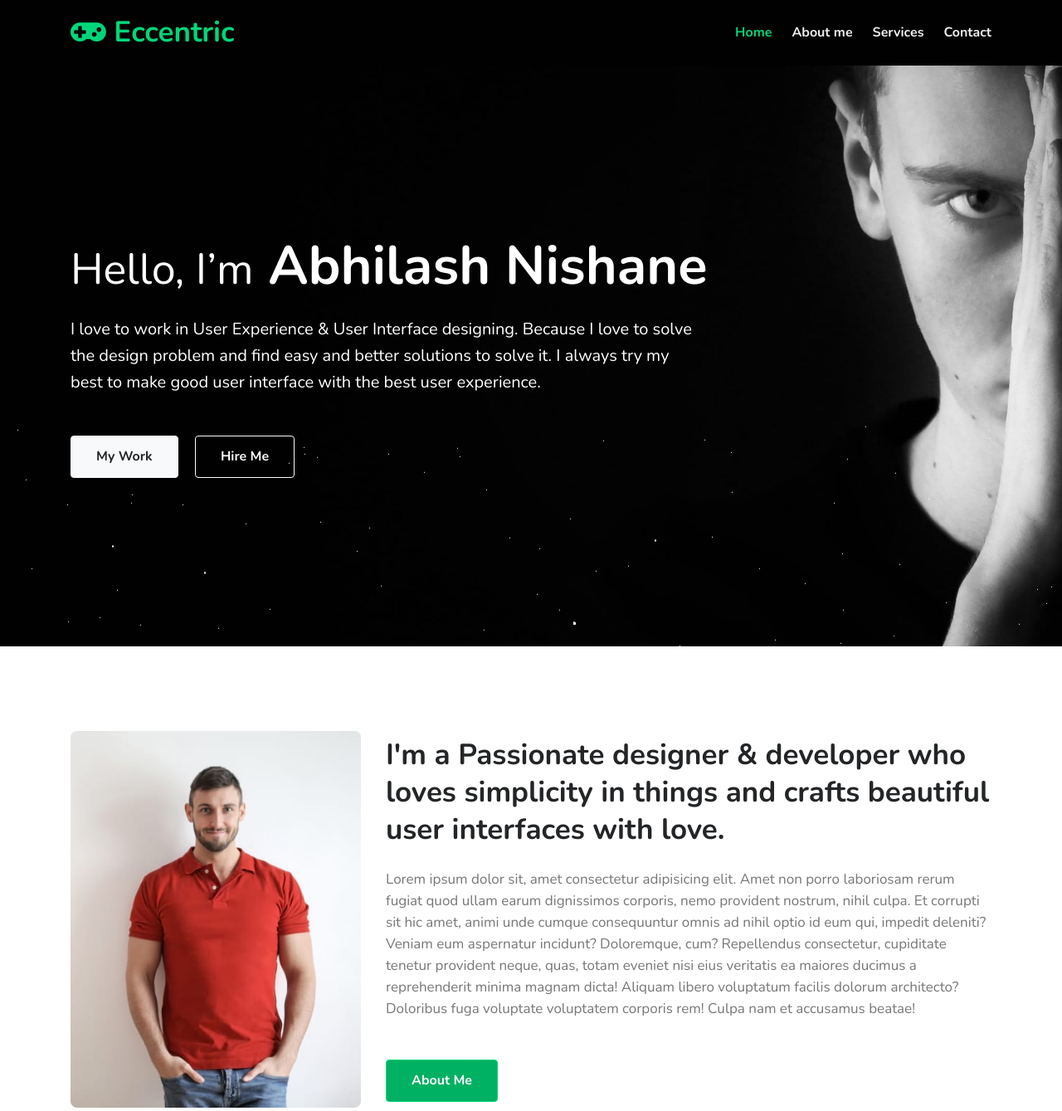
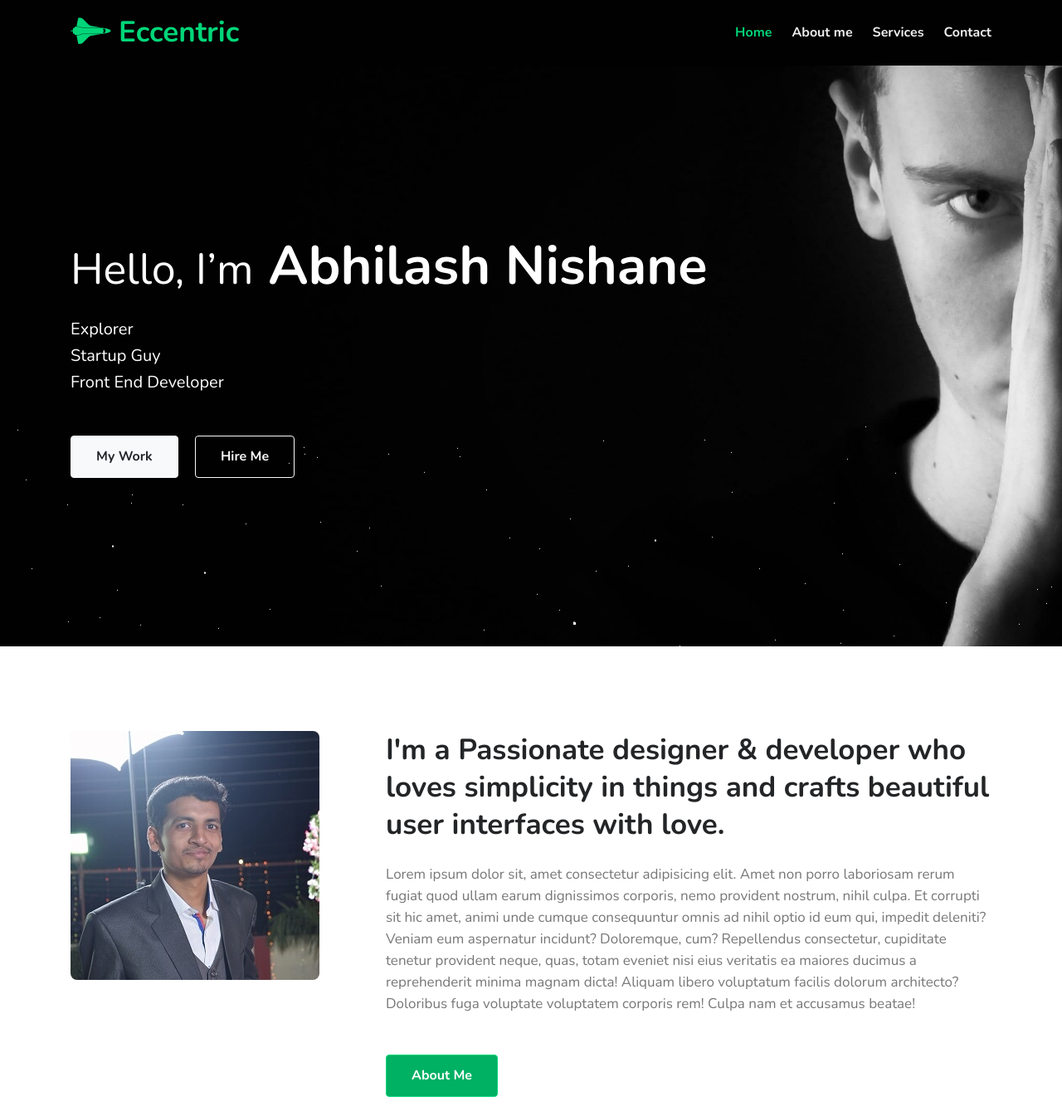
Before and after one commit to abhilashnishane/abhilashnishane.github.io, a plain HTML site: page index.html in a window 1280 px wide. Shown: the top 1339 px of the page at 83% size. Drawn offline with nearby package versions, Linux system fonts and the light colour scheme.

Commit message:
one pic added

```diff
--- a/index.html
+++ b/index.html
@@ -22,7 +22,7 @@
   <div class="w3l-header" id="home">
     <div class="container">
       <nav class="navbar navbar-expand-lg navbar-dark pl-0 pr-0">
-        <a class="navbar-brand m-0" href="index.html"><span class="fa fa-gamepad"></span> Eccentric </a>
+        <a class="navbar-brand m-0" href="index.html"><span class="fa fa-space-shuttle"></span> Eccentric </a>
         <!-- if logo is image enable this
             <a class="navbar-brand" href="#index.html">
                 <img src="image-path" alt="Your logo" title="Your logo" style="height:35px;" />
@@ -59,8 +59,9 @@
       <h3 class="banner-text"><small>Hello, I’m</small>
         Abhilash Nishane
       </h3>
-      <p class="mt-3 mb-5"> I love to work in User Experience & User Interface designing. Because I love to solve the design problem and find easy and
-        better solutions to solve it. I always try my best to make good user interface with the best user experience.</p><br>
+      <!-- <p class="mt-3 mb-5"> I love to work in User Experience & User Interface designing. Because I love to solve the design problem and find easy and
+        better solutions to solve it. I always try my best to make good user interface with the best user experience.</p><br> -->
+        <p class="mt-3 mb-5">Explorer <br />Startup Guy <br />Front End Developer</p><br>
       <a href="portfolio.html" class="btn btn-light btn-style mr-3">My Work</a>
       <a href="#about.html" class="btn btn-outline-light btn-style">Hire Me</a>
     </div>
@@ -77,7 +78,7 @@
 		<div class="container">
 			<div class="row">
 				<div class="col-lg-4 content-photo">
-					<a href="#"><img src="assets/images/myimage.jpg" class="img-fluid" alt="content-photo"></a>
+					<a href="#"><img src="assets/images/Abhilash.jpg" class="img-fluid" alt="content-photo"></a>
 				</div>
 				<div class="col-lg-8 content-left mt-lg-0 mt-5 ">
 					<h3>I'm a Passionate designer & developer who loves simplicity in things and crafts beautiful user interfaces with love.</h3>
```
Also changed, not shown: assets/images/Abhilash.jpg (added).
